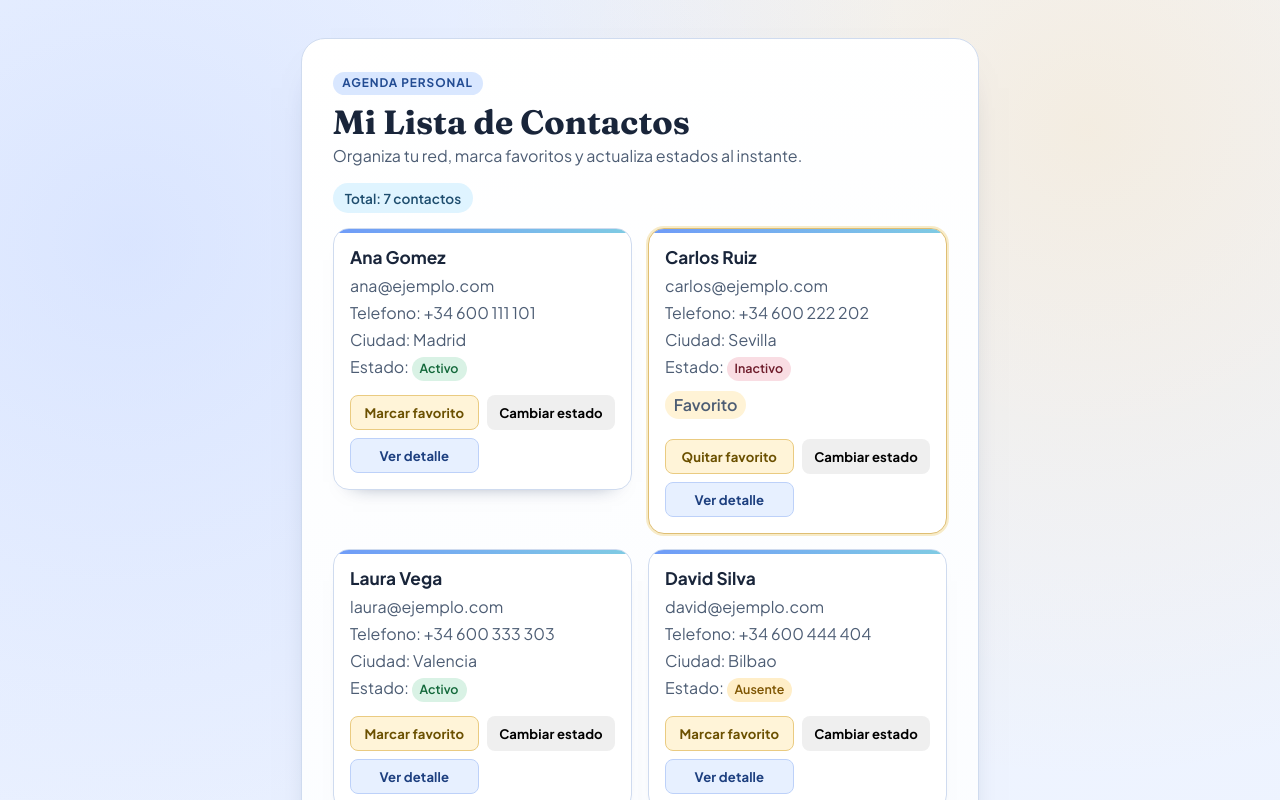
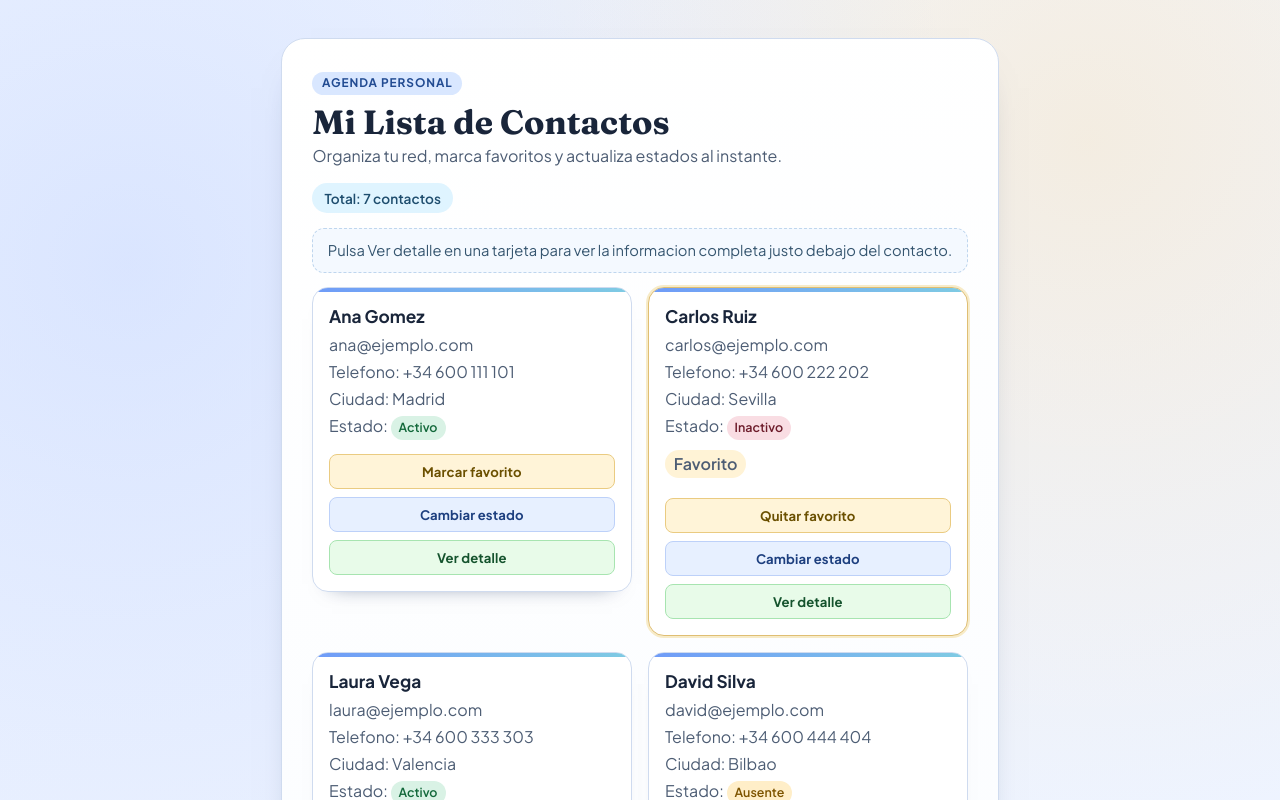
Before and after one commit to AlexMorvi/gestor-contactos, an Angular app: page / in a window 1280 px wide. Shown: the top 800 px of the page. Built offline with nearby package versions, Linux system fonts and the light colour scheme.

Commit message:
feat(contact-list): mostrar detalle del contacto seleccionado con cierre

```diff
--- a/src/app/components/contact-card/contact-card.css
+++ b/src/app/components/contact-card/contact-card.css
@@ -72,7 +72,7 @@
 
 .actions {
 	display: grid;
-	grid-template-columns: 1fr 1fr;
+	grid-template-columns: 1fr;
 	gap: 0.5rem;
 	margin-top: 0.9rem;
 }
@@ -89,16 +89,22 @@
 	transition: transform 140ms ease, filter 140ms ease, border-color 140ms ease;
 }
 
-.actions button:first-child {
+.actions button:nth-child(1) {
 	color: #6b5000;
 	background: #fff4d8;
 	border-color: #eacb81;
 }
 
-.actions button:last-child {
+.actions button:nth-child(2) {
 	color: #1d3f7f;
 	background: #e7f0ff;
 	border-color: #bdd1f9;
+}
+
+.actions button:nth-child(3) {
+	color: #14532d;
+	background: #e8fbe9;
+	border-color: #a7e4b0;
 }
 
 .actions button:hover {
--- a/src/app/components/contact-detail/contact-detail.css
+++ b/src/app/components/contact-detail/contact-detail.css
@@ -1,5 +1,5 @@
 .detail-panel {
-  margin-top: 1.2rem;
+  margin-top: 0;
   padding: 1rem;
   border: 1px solid var(--border-soft);
   border-radius: 16px;
--- a/src/app/components/contact-list/contact-list.css
+++ b/src/app/components/contact-list/contact-list.css
@@ -49,6 +49,20 @@
 	background: #dff4ff;
 }
 
+.selection-hint {
+	margin: 0 0 0.9rem;
+	padding: 0.7rem 0.9rem;
+	border: 1px dashed #bfd6ee;
+	border-radius: 12px;
+	background: #f4f9ff;
+	color: #35556f;
+}
+
+.selection-hint p {
+	margin: 0;
+	font-size: 0.92rem;
+}
+
 .empty-state {
 	padding: 1.15rem;
 	border: 1px dashed var(--border-soft);
@@ -58,7 +72,7 @@
 }
 
 .status-panel {
-	margin-top: 1.2rem;
+	margin-top: 0;
 	padding: 0.85rem 1rem;
 	border: 1px solid var(--border-soft);
 	border-radius: 14px;
@@ -94,19 +108,52 @@
 	border-color: #fed7aa;
 }
 
+.detail-actions {
+	margin-top: 0.55rem;
+}
+
+.close-detail-btn {
+	padding: 0.45rem 0.8rem;
+	border: 1px solid #cbd5e1;
+	border-radius: 10px;
+	font-weight: 600;
+	color: #1f2937;
+	background: #ffffff;
+	cursor: pointer;
+}
+
+.close-detail-btn:hover {
+	background: #f8fafc;
+}
+
 .grid-container {
 	display: grid;
 	gap: 1rem;
 	grid-template-columns: repeat(auto-fill, minmax(235px, 1fr));
+	align-items: start;
+}
+
+.contact-item {
+	display: grid;
+	gap: 0.7rem;
+}
+
+.inline-detail {
+	display: grid;
+	gap: 0.55rem;
+	padding: 0.7rem;
+	border-radius: 14px;
+	background: #fbfdff;
+	border: 1px solid #dbeafe;
+	animation: detail-in 220ms ease-out both;
 }
 
 .grid-container app-contact-card {
 	display: block;
 	animation: card-in 420ms ease-out both;
-	cursor: pointer;
 }
 
-.grid-container app-contact-card.selected-card {
+.contact-item app-contact-card.selected-card {
 	outline: 2px solid #3c7cbe;
 	outline-offset: 3px;
 	border-radius: 16px;
@@ -157,3 +204,15 @@
 		transform: translateY(0) scale(1);
 	}
 }
+
+@keyframes detail-in {
+	from {
+		opacity: 0;
+		transform: translateY(-6px);
+	}
+
+	to {
+		opacity: 1;
+		transform: translateY(0);
+	}
+}
--- a/src/app/components/contact-list/contact-list.html
+++ b/src/app/components/contact-list/contact-list.html
@@ -11,8 +11,16 @@
     </div>
   } @else {
     <p class="counter">Total: {{ contacts.length }} contactos</p>
+
+    @if (!selectedContact) {
+      <div class="selection-hint">
+        <p>Pulsa Ver detalle en una tarjeta para ver la informacion completa justo debajo del contacto.</p>
+      </div>
+    }
+
     <div class="grid-container">
       @for (contact of contacts; track contact.id) {
+        <section class="contact-item">
           <app-contact-card
             [class.selected-card]="selectedContact?.id === contact.id"
             [contact]="contact"
@@ -20,14 +28,13 @@
             (statusToggled)="toggleStatus($event)"
             (detailRequested)="selectContact($event)"
           ></app-contact-card>
-      }
-    </div>
 
-    @if (selectedContact) {
-      <section class="status-panel" [class]="'status-panel status-panel-' + selectedContact.status">
+          @if (selectedContact?.id === contact.id) {
+            <div class="inline-detail">
+              <section class="status-panel" [class]="'status-panel status-panel-' + contact.status">
                 <p class="status-label">Estado actual del contacto seleccionado</p>
 
-        @switch (selectedContact.status) {
+                @switch (contact.status) {
                   @case ('activo') {
                     <p class="status-message">Disponible y listo para contacto inmediato.</p>
                   }
@@ -40,11 +47,17 @@
                 }
               </section>
 
-      <app-contact-detail [contact]="selectedContact"></app-contact-detail>
-    } @else {
-      <div class="empty-state">
-        <p>Selecciona un contacto y pulsa Ver detalle para ver su informacion completa.</p>
+              <div class="detail-actions">
+                <button type="button" class="close-detail-btn" (click)="clearSelectedContact()">
+                  Cerrar detalle
+                </button>
+              </div>
+
+              <app-contact-detail [contact]="contact"></app-contact-detail>
             </div>
           }
+        </section>
       }
     </div>
+  }
+</div>
--- a/src/app/components/contact-list/contact-list.ts
+++ b/src/app/components/contact-list/contact-list.ts
@@ -112,6 +112,10 @@ export class ContactListComponent {
     this.selectedContact = contact;
   }
 
+  clearSelectedContact(): void {
+    this.selectedContact = null;
+  }
+
   private syncSelectedContact(contactId: number): void {
     if (!this.selectedContact || this.selectedContact.id !== contactId) {
       return;
```
Lines whose indentation alone changed are shown as unchanged.
